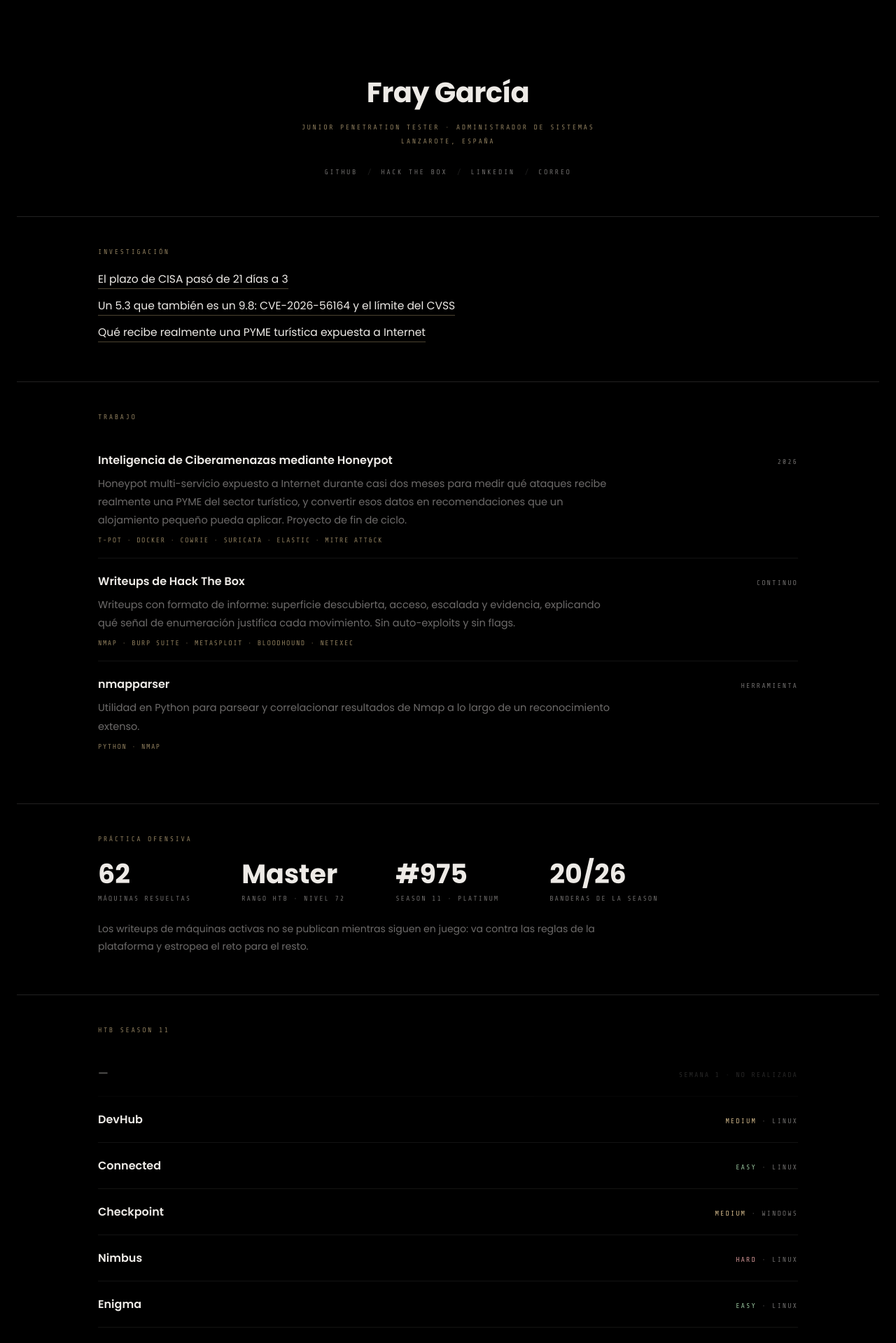
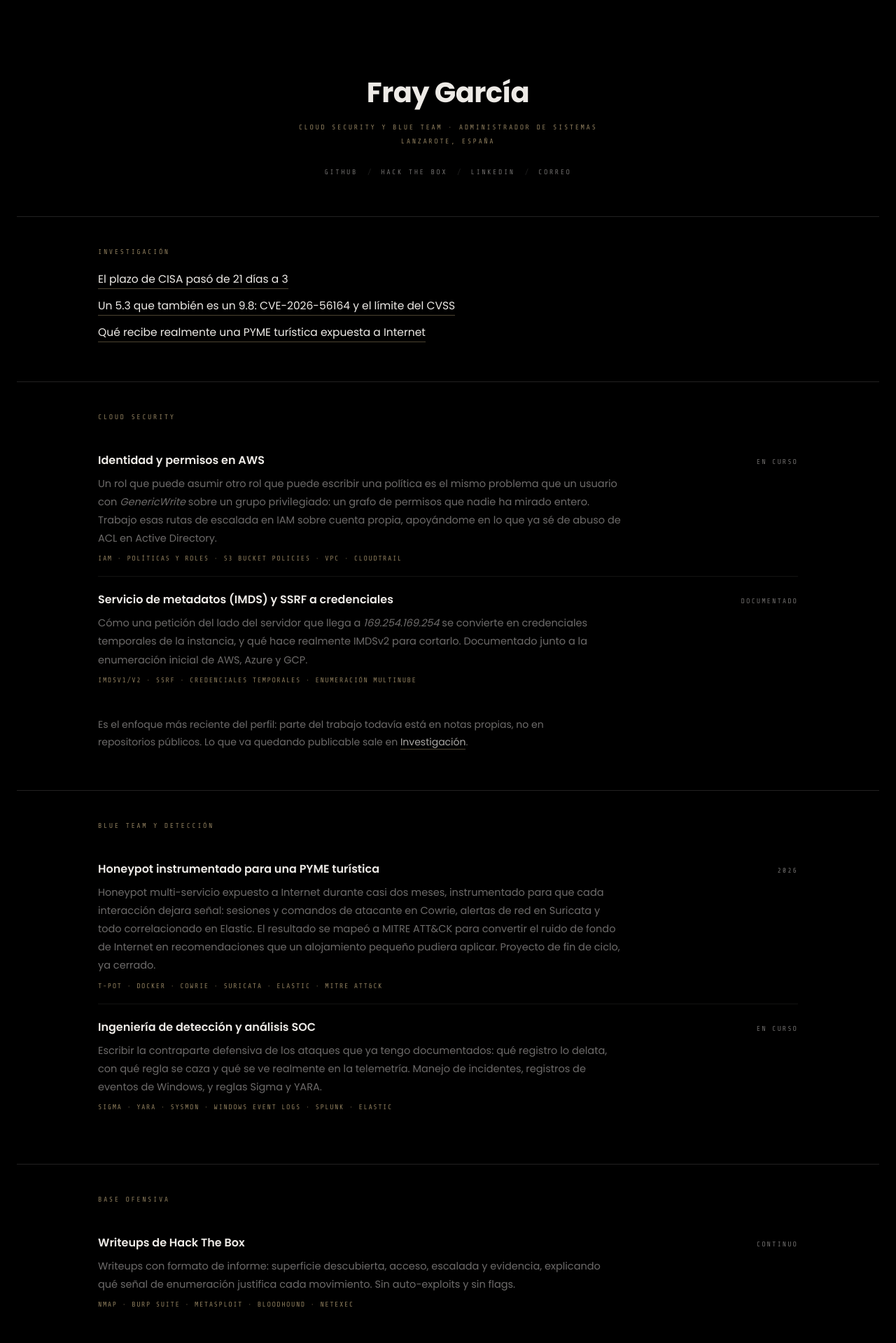
Before and after one commit to fraydgarcia/fraydgarcia.github.io, a Jekyll site: the page built from index.html, in a window 1280 px wide. Shown: the top 1919 px of the page at 70% size. Built offline with Jekyll 4.4.1, drawn with Linux system fonts in a browser that asks for light colours; some of the changed text lies outside the part shown.

Commit message:
Reorientar el portfolio a cloud security y blue team
Titular y descripcion del sitio pasan al perfil hibrido. La portada se
reordena en tres pilares (cloud security, blue team y deteccion, base
ofensiva) y se retiran el tracker de HTB Season 11, las cifras de practica
ofensiva y la lista de maquinas retiradas. El honeypot del TFG se describe
como proyecto defensivo. En formacion, CPTS pasa a pausa, entran CDSA y
AWS CLF-C02, y sale eJPT. Se borra el CSS que esas secciones dejaban sin uso.

```diff
--- a/_config.yml
+++ b/_config.yml
@@ -1,5 +1,5 @@
 title: "Fray García"
-description: "Junior Penetration Tester y Administrador de Sistemas en Lanzarote. Writeups de Hack The Box, análisis técnicos e investigación propia."
+description: "Cloud security y blue team desde una base ofensiva. Administrador de sistemas en Lanzarote. Ingeniería de detección, seguridad en AWS e investigación técnica propia."
 author: "Fray García"
 url: "https://fraydgarcia.github.io"
 lang: es
--- a/assets/css/main.css
+++ b/assets/css/main.css
@@ -12,9 +12,6 @@
   --gold:#8A7A5A;
   --hair:rgba(237,234,230,.14);
   --hair-soft:rgba(237,234,230,.08);
-  --easy:#93BE98;
-  --medium:#CDB487;
-  --hard:#CD9191;
 }
 
 html{scroll-behavior:smooth}
@@ -89,18 +86,6 @@ a.row:hover .row-desc{color:var(--paper-mid)}
 .row-stack{
   font-family:'Share Tech Mono',monospace;font-size:10px;letter-spacing:1.5px;
   color:var(--gold);margin-top:10px;text-transform:uppercase;
-}
-
-.easy{color:var(--easy)} .medium{color:var(--medium)} .hard{color:var(--hard)}
-.pending{opacity:.35}
-
-/* Cifras */
-.figures{display:flex;justify-content:flex-start;gap:clamp(32px,7vw,72px);margin-top:26px;flex-wrap:wrap}
-.fig{text-align:left}
-.fig .n{font-weight:700;font-size:clamp(28px,5vw,38px);color:var(--paper);line-height:1}
-.fig .l{
-  font-family:'Share Tech Mono',monospace;font-size:10px;letter-spacing:2px;
-  color:var(--paper-dim);text-transform:uppercase;margin-top:10px;
 }
 
 /* Nota */
--- a/index.html
+++ b/index.html
@@ -4,7 +4,7 @@ layout: default
 
   <header class="col">
     <h1>Fray García</h1>
-    <div class="role">Junior Penetration Tester &middot; Administrador de Sistemas<br>Lanzarote, España</div>
+    <div class="role">Cloud Security y Blue Team &middot; Administrador de Sistemas<br>Lanzarote, España</div>
     <nav>
       <a href="https://github.com/fraydgarcia">GitHub</a><span class="sep">/</span>
       <a href="https://app.hackthebox.com/public/users/2163518">Hack The Box</a><span class="sep">/</span>
@@ -32,21 +32,86 @@ layout: default
   <div class="rule"></div>
 
   <section class="col">
-    <div class="label">Trabajo</div>
+    <div class="label">Cloud security</div>
+    <div class="rows">
+
+      <div class="row">
+        <div class="row-head">
+          <span class="row-name">Identidad y permisos en AWS</span>
+          <span class="row-meta">En curso</span>
+        </div>
+        <div class="row-desc">
+          Un rol que puede asumir otro rol que puede escribir una política es el mismo problema que
+          un usuario con <em>GenericWrite</em> sobre un grupo privilegiado: un grafo de permisos que
+          nadie ha mirado entero. Trabajo esas rutas de escalada en IAM sobre cuenta propia,
+          apoyándome en lo que ya sé de abuso de ACL en Active Directory.
+        </div>
+        <div class="row-stack">IAM · Políticas y roles · S3 bucket policies · VPC · CloudTrail</div>
+      </div>
+
+      <div class="row">
+        <div class="row-head">
+          <span class="row-name">Servicio de metadatos (IMDS) y SSRF a credenciales</span>
+          <span class="row-meta">Documentado</span>
+        </div>
+        <div class="row-desc">
+          Cómo una petición del lado del servidor que llega a <em>169.254.169.254</em> se
+          convierte en credenciales temporales de la instancia, y qué hace realmente IMDSv2 para
+          cortarlo. Documentado junto a la enumeración inicial de AWS, Azure y GCP.
+        </div>
+        <div class="row-stack">IMDSv1/v2 · SSRF · Credenciales temporales · Enumeración multinube</div>
+      </div>
+
+    </div>
+    <p class="note">
+      Es el enfoque más reciente del perfil: parte del trabajo todavía está en notas propias, no en
+      repositorios públicos. Lo que va quedando publicable sale en
+      <a href="{{ '/research/' | relative_url }}">Investigación</a>.
+    </p>
+  </section>
+
+  <div class="rule"></div>
+
+  <section class="col">
+    <div class="label">Blue team y detección</div>
     <div class="rows">
 
       <a class="row" href="https://github.com/fraydgarcia/tfg-honeypot-turismo">
         <div class="row-head">
-          <span class="row-name">Inteligencia de Ciberamenazas mediante Honeypot</span>
+          <span class="row-name">Honeypot instrumentado para una PYME turística</span>
           <span class="row-meta">2026</span>
         </div>
         <div class="row-desc">
-          Honeypot multi-servicio expuesto a Internet durante casi dos meses para medir qué ataques
-          recibe realmente una PYME del sector turístico, y convertir esos datos en recomendaciones
-          que un alojamiento pequeño pueda aplicar. Proyecto de fin de ciclo.
+          Honeypot multi-servicio expuesto a Internet durante casi dos meses, instrumentado para que
+          cada interacción dejara señal: sesiones y comandos de atacante en Cowrie, alertas de red en
+          Suricata y todo correlacionado en Elastic. El resultado se mapeó a MITRE ATT&amp;CK para
+          convertir el ruido de fondo de Internet en recomendaciones que un alojamiento pequeño
+          pudiera aplicar. Proyecto de fin de ciclo, ya cerrado.
         </div>
         <div class="row-stack">T-Pot · Docker · Cowrie · Suricata · Elastic · MITRE ATT&amp;CK</div>
       </a>
+
+      <div class="row">
+        <div class="row-head">
+          <span class="row-name">Ingeniería de detección y análisis SOC</span>
+          <span class="row-meta">En curso</span>
+        </div>
+        <div class="row-desc">
+          Escribir la contraparte defensiva de los ataques que ya tengo documentados: qué registro lo
+          delata, con qué regla se caza y qué se ve realmente en la telemetría. Manejo de incidentes,
+          registros de eventos de Windows, y reglas Sigma y YARA.
+        </div>
+        <div class="row-stack">Sigma · YARA · Sysmon · Windows Event Logs · Splunk · Elastic</div>
+      </div>
+
+    </div>
+  </section>
+
+  <div class="rule"></div>
+
+  <section class="col">
+    <div class="label">Base ofensiva</div>
+    <div class="rows">
 
       <a class="row" href="https://github.com/fraydgarcia/htb-writeups">
         <div class="row-head">
@@ -60,88 +125,12 @@ layout: default
         <div class="row-stack">Nmap · Burp Suite · Metasploit · BloodHound · NetExec</div>
       </a>
 
-      <a class="row" href="https://github.com/fraydgarcia/nmapparser">
-        <div class="row-head">
-          <span class="row-name">nmapparser</span>
-          <span class="row-meta">Herramienta</span>
-        </div>
-        <div class="row-desc">
-          Utilidad en Python para parsear y correlacionar resultados de Nmap a lo largo de un
-          reconocimiento extenso.
-        </div>
-        <div class="row-stack">Python · Nmap</div>
-      </a>
-
-    </div>
-  </section>
-
-  <div class="rule"></div>
-
-  <section class="col">
-    <div class="label">Práctica ofensiva</div>
-    <div class="figures">
-      <div class="fig"><div class="n">62</div><div class="l">Máquinas resueltas</div></div>
-      <div class="fig"><div class="n">Master</div><div class="l">Rango HTB · Nivel 72</div></div>
-      <div class="fig"><div class="n">#975</div><div class="l">Season 11 · Platinum</div></div>
-      <div class="fig"><div class="n">20/26</div><div class="l">Banderas de la season</div></div>
     </div>
     <p class="note">
-      Los writeups de máquinas activas no se publican mientras siguen en juego:
-      va contra las reglas de la plataforma y estropea el reto para el resto.
+      El lado ofensivo no se abandona: saber cómo se ejecuta un ataque es lo que permite decidir qué
+      merece la pena detectar. Los writeups de máquinas activas no se publican mientras siguen en
+      juego, porque va contra las reglas de la plataforma y estropea el reto para el resto.
     </p>
-  </section>
-
-  <div class="rule"></div>
-
-  <section class="col">
-    <div class="label">HTB Season 11</div>
-    <div class="rows">
-      <div class="row pending"><div class="row-head"><span class="row-name">—</span><span class="row-meta">Semana 1 · No realizada</span></div></div>
-      <div class="row"><div class="row-head"><span class="row-name">DevHub</span><span class="row-meta"><span class="medium">Medium</span> · Linux</span></div></div>
-      <div class="row"><div class="row-head"><span class="row-name">Connected</span><span class="row-meta"><span class="easy">Easy</span> · Linux</span></div></div>
-      <div class="row"><div class="row-head"><span class="row-name">Checkpoint</span><span class="row-meta"><span class="medium">Medium</span> · Windows</span></div></div>
-      <div class="row"><div class="row-head"><span class="row-name">Nimbus</span><span class="row-meta"><span class="hard">Hard</span> · Linux</span></div></div>
-      <div class="row"><div class="row-head"><span class="row-name">Enigma</span><span class="row-meta"><span class="easy">Easy</span> · Linux</span></div></div>
-      <div class="row"><div class="row-head"><span class="row-name">MakeSense</span><span class="row-meta"><span class="medium">Medium</span> · Linux</span></div></div>
-      <div class="row"><div class="row-head"><span class="row-name">Paperwork</span><span class="row-meta"><span class="easy">Easy</span> · Linux</span></div></div>
-      <div class="row"><div class="row-head"><span class="row-name">Bedside</span><span class="row-meta"><span class="medium">Medium</span> · Linux</span></div></div>
-      <div class="row"><div class="row-head"><span class="row-name">DarkZeroReturns</span><span class="row-meta"><span class="hard">Hard</span> · Windows</span></div></div>
-      <div class="row"><div class="row-head"><span class="row-name">Cohort</span><span class="row-meta"><span class="easy">Easy</span> · Linux</span></div></div>
-    </div>
-  </section>
-
-  <div class="rule"></div>
-
-  <section class="col">
-    <div class="label">Retiradas · writeup disponible</div>
-    <div class="rows">
-
-      <a class="row" href="https://github.com/fraydgarcia/htb-writeups/blob/main/machines/devarea.md">
-        <div class="row-head"><span class="row-name">DevArea</span><span class="row-meta">Machine · Linux</span></div>
-        <div class="row-desc">El middleware de Hoverfly como ejecución remota por diseño, y escalada abusando de la cadena de confianza entre <em>sudo</em> y el intérprete.</div>
-      </a>
-
-      <a class="row" href="https://github.com/fraydgarcia/htb-writeups/blob/main/starting-point/archetype.md">
-        <div class="row-head"><span class="row-name">Archetype</span><span class="row-meta">Tier 2 · Windows</span></div>
-        <div class="row-desc">SMB anónimo filtra credenciales de servicio, <em>xp_cmdshell</em> en MSSQL da ejecución, y el historial de PowerShell entrega al Administrator.</div>
-      </a>
-
-      <a class="row" href="https://github.com/fraydgarcia/htb-writeups/blob/main/starting-point/oopsie.md">
-        <div class="row-head"><span class="row-name">Oopsie</span><span class="row-meta">Tier 2 · Linux</span></div>
-        <div class="row-desc">IDOR en cookies de sesión, subida de archivos sin restricción y un binario SUID que resuelve rutas sin fijar el PATH.</div>
-      </a>
-
-      <a class="row" href="https://github.com/fraydgarcia/htb-writeups/blob/main/starting-point/vaccine.md">
-        <div class="row-head"><span class="row-name">Vaccine</span><span class="row-meta">Tier 2 · Linux</span></div>
-        <div class="row-desc">Un backup en FTP anónimo lleva a un hash crackeable, de ahí a inyección SQL, y de ahí a root por un <em>sudo</em> mal acotado.</div>
-      </a>
-
-      <a class="row" href="https://github.com/fraydgarcia/htb-writeups/blob/main/starting-point/unified.md">
-        <div class="row-head"><span class="row-name">Unified</span><span class="row-meta">Tier 2 · Linux</span></div>
-        <div class="row-desc">Log4Shell contra UniFi, y una base de datos local sin autenticación que permite reescribir el hash del administrador.</div>
-      </a>
-
-    </div>
   </section>
 
   <div class="rule"></div>
@@ -154,16 +143,16 @@ layout: default
         <div class="row-desc">CIFP Zonzamas, Lanzarote. Mención honorífica en Seguridad y Alta Disponibilidad.</div>
       </div>
       <div class="row">
-        <div class="row-head"><span class="row-name">CPTS — Certified Penetration Testing Specialist</span><span class="row-meta">En curso</span></div>
-        <div class="row-desc">Hack The Box.</div>
+        <div class="row-head"><span class="row-name">AWS Certified Cloud Practitioner</span><span class="row-meta">En curso</span></div>
+        <div class="row-desc">Amazon Web Services, CLF-C02.</div>
       </div>
       <div class="row">
-        <div class="row-head"><span class="row-name">eJPT — Junior Penetration Tester</span><span class="row-meta">En curso</span></div>
-        <div class="row-desc">INE / eLearnSecurity.</div>
+        <div class="row-head"><span class="row-name">CDSA — Certified Defensive Security Analyst</span><span class="row-meta">En curso</span></div>
+        <div class="row-desc">Hack The Box. Ruta de analista SOC: manejo de incidentes, SIEM, caza de amenazas y análisis forense.</div>
       </div>
       <div class="row">
-        <div class="row-head"><span class="row-name">AWS Certified Cloud Practitioner</span><span class="row-meta">En curso</span></div>
-        <div class="row-desc">Amazon Web Services, CLF-C02.</div>
+        <div class="row-head"><span class="row-name">CPTS — Certified Penetration Testing Specialist</span><span class="row-meta">En pausa</span></div>
+        <div class="row-desc">Hack The Box. Aparcada mientras el foco está en cloud y defensa.</div>
       </div>
     </div>
   </section>
```
Also changed, not shown: README.md.
